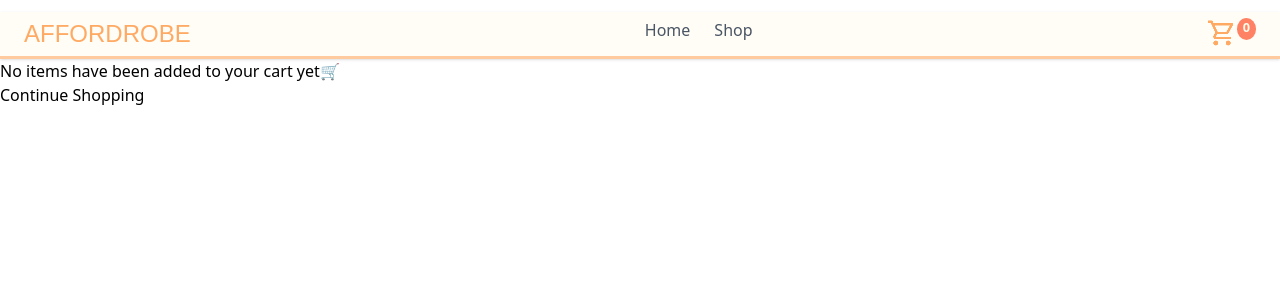
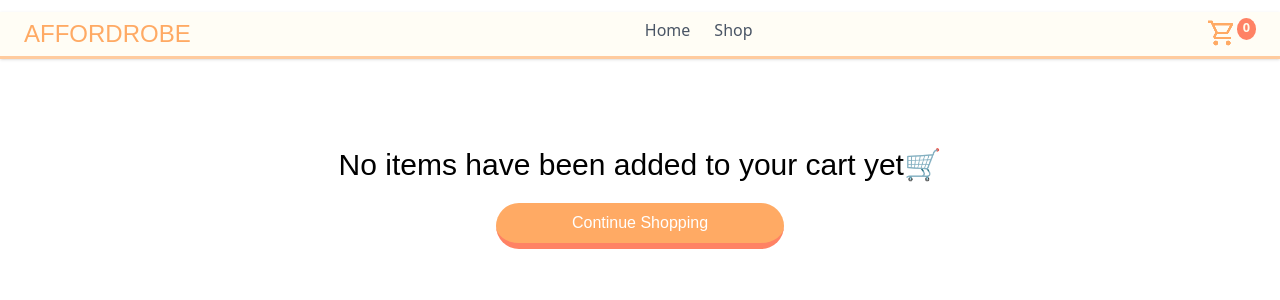
Before and after one commit to Shumaila-sayed/Affordrobe, a React (Vite) app: page /cart in a window 1280 px wide. Shown: the top 300 px of the page. Built offline with nearby package versions, Linux system fonts and the light colour scheme; a web font is replaced by a local one.

Commit message:
Style cart page

```diff
--- a/src/pages/Cart.jsx
+++ b/src/pages/Cart.jsx
@@ -3,11 +3,17 @@ import CartItem from '../Components/CartItem';
 
 const Cart = ({ cartList, setCartList }) => {
 	return (
-		<div>
+		<div className='text-center'>
 			{cartList.length === 0 ? (
 				<>
-					<h1>No items have been added to your cart yet🛒</h1>
-					<NavLink to='/products'>Continue Shopping</NavLink>
+					<h1 className='text-3xl font-cal text-center mt-22'>
+						No items have been added to your cart yet🛒
+					</h1>
+					<NavLink to='/products'>
+						<button className='cursor-pointer font-cal bg-peach text-white w-[18em] rounded-full py-2  mt-5 hover:bg-coral-red  border-b-6  border-coral-red  hover:border-peach  '>
+							Continue Shopping
+						</button>{' '}
+					</NavLink>
 				</>
 			) : (
 				<Order
@@ -20,19 +26,24 @@ const Cart = ({ cartList, setCartList }) => {
 };
 
 const Order = ({ cartList, setCartList }) => {
+	const handleCheckout = (e) => {
+		e.preventDefault();
+		setCartList([]);
+		window.open('https://www.youtube.com/watch?v=FzG4uDgje3M', '_blank');
+	};
 
 	const subTotal = cartList.reduce((acc, product) => {
 		const qty = Number(product.quantity);
 		const price = Number(product.price);
-		return Math.round(acc + qty * price) ;
+		return Math.round(acc + qty * price);
 	}, 0);
 
 	const vat = (subTotal * 25) / 100;
 
 	return (
 		<>
-			<h1>Review Your Order</h1>
-			<div>
+			<h1 className='font-cal text-3xl my-5 text-peach'>Review Your Order</h1>
+			<div className='flex flex-col border-1 border-grey gap-4 lg:mx-50 rounded-3xl m-6'>
 				{cartList.map((product) => (
 					<CartItem
 						product={product}
@@ -42,14 +53,28 @@ const Order = ({ cartList, setCartList }) => {
 					/>
 				))}
 			</div>
-			<div>
-				<h2>Order Summary</h2>
-				<div><p>SubTotal</p><p>{subTotal}</p></div>
-				<div><p>VAT(25%)</p><p>{vat}</p></div>
-				<div><p>Total</p><p>{subTotal + vat}</p></div>
-				<button>Checkout</button>
+			<div className='border-2 border-grey rounded-3xl m-6 font-cal lg:mx-50 p-6'>
+				<h2 className='text-left text-[22px] '>Order Summary</h2>
+				<div className='flex justify-between pt-3'>
+					<p className='opacity-80'>SubTotal</p>
+					<p> $ {subTotal}</p>
+				</div>
+				<div className='flex justify-between pt-3'>
+					<p className='opacity-80'>VAT(25%)</p>
+					<p>$ {vat}</p>
+				</div>
+				<div className='flex justify-between pt-3 mt-2 border-t-2 border-grey'>
+					<p>Total</p>
+					<p className='text-coral-red'>$ {subTotal + vat}</p>
+				</div>
+
+				<button
+					className='w-full rounded-full mt-4 text-white hover:bg-peach cursor-pointer p-3 bg-coral-red  border-b-6  border-peach hover:border-coral-red '
+					onClick={handleCheckout}
+				>
+					Checkout
+				</button>
 			</div>
-
 		</>
 	);
 };
```
